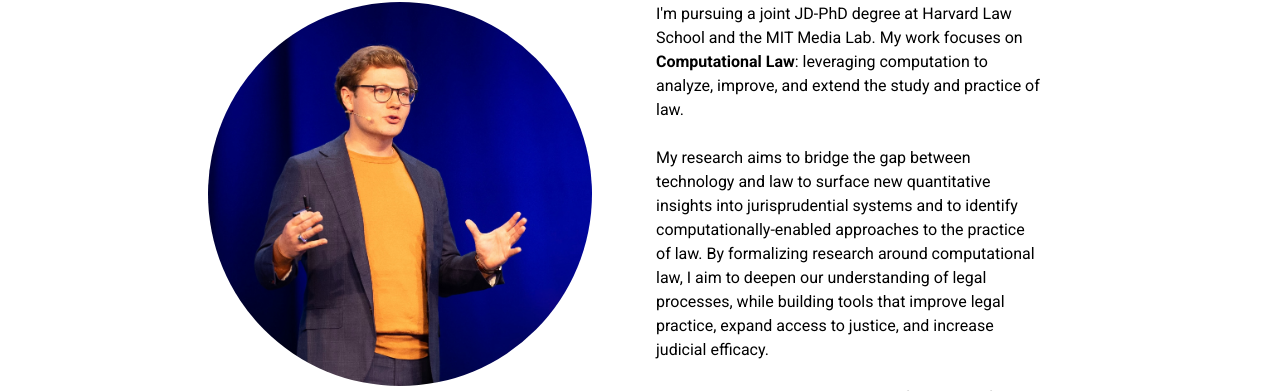
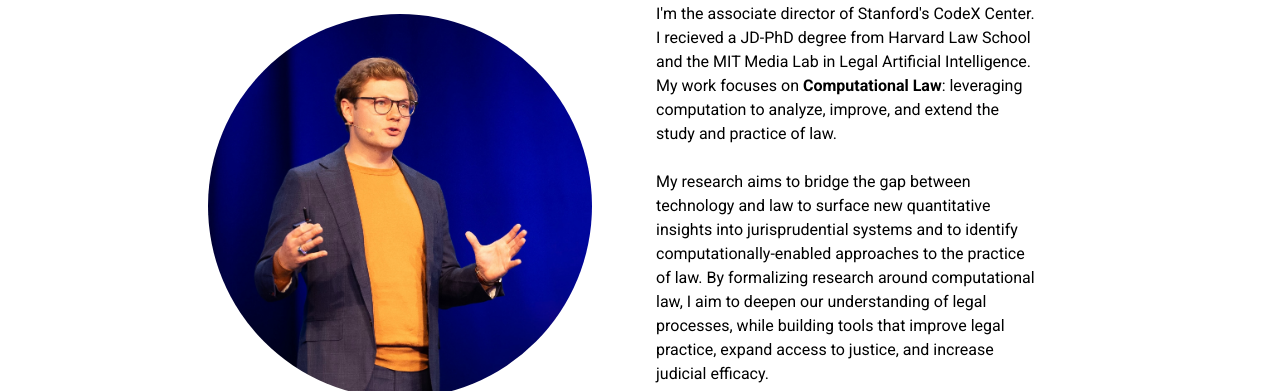
Before and after one commit to rmahari/rmahari.github.io, a plain HTML site: page index.html in a window 1280 px wide. Shown: the part 150-541 px from the top of the page. Drawn offline with nearby package versions, Linux system fonts and the light colour scheme; some icons are missing.

Commit message:
Update index.html

```diff
--- a/index.html
+++ b/index.html
@@ -213,8 +213,10 @@
             About me
           </p>
           <p id="header-content" class="black">
-            I'm pursuing a joint JD-PhD degree at Harvard Law School and the MIT
-            Media Lab. My work focuses on <b>Computational Law</b>: leveraging
+	    I'm the associate director of Stanford's CodeX Center.
+	    I recieved a JD-PhD degree from Harvard Law School and the MIT
+            Media Lab in Legal Artificial Intelligence.
+	    My work focuses on <b>Computational Law</b>: leveraging
             computation to analyze, improve, and extend the study and practice
             of law. <br /><br />
             My research aims to bridge the gap between technology and law to
```
